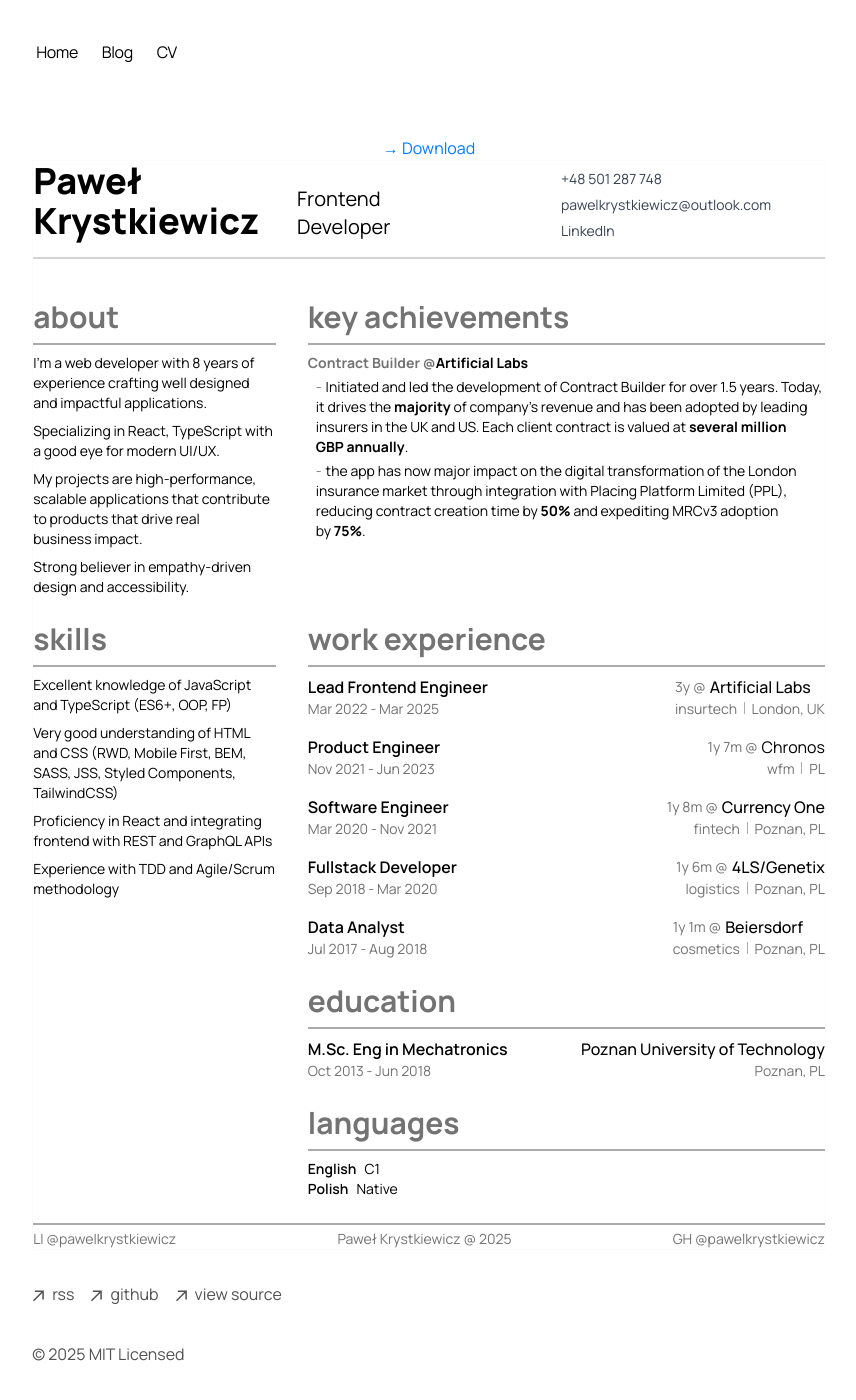
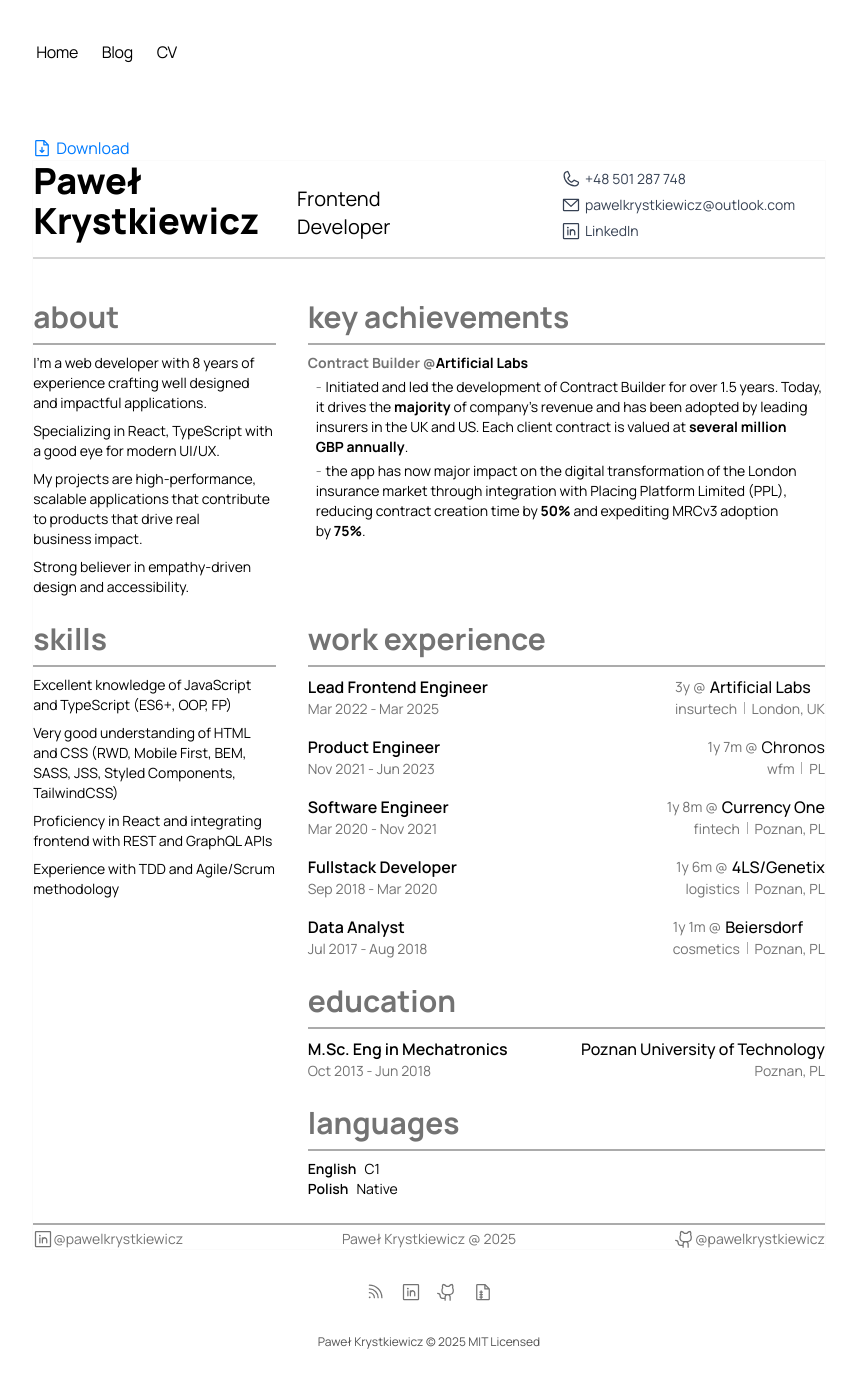
Before and after one commit to pawelkrystkiewicz/pawel-krystkiewicz, a Next.js app: page /cv in a window 1280 px wide. Shown: the top 1400 px of the page, without its empty margins (211-1067 px from the left). After the commit the page ends 1350 px from the top, so only its background shows below. Built offline with nearby package versions, Linux system fonts and the light colour scheme.

Commit message:
feat: remove unused libs, refactor footer

```diff
--- /dev/null
+++ b/app/components/Icons.tsx
@@ -0,0 +1,48 @@
+// Checkout source: https://phosphoricons.com
+
+const DEFAULT_PROPS = { width: 20, height: 20, fill: 'currentColor' }
+
+const Icons = {
+  LinkedIn: (props: React.SVGProps<SVGSVGElement>) => (
+    <svg xmlns="http://www.w3.org/2000/svg" {...DEFAULT_PROPS} viewBox="0 0 256 256" {...props}>
+      <path d="M216,24H40A16,16,0,0,0,24,40V216a16,16,0,0,0,16,16H216a16,16,0,0,0,16-16V40A16,16,0,0,0,216,24Zm0,192H40V40H216V216ZM96,112v64a8,8,0,0,1-16,0V112a8,8,0,0,1,16,0Zm88,28v36a8,8,0,0,1-16,0V140a20,20,0,0,0-40,0v36a8,8,0,0,1-16,0V112a8,8,0,0,1,15.79-1.78A36,36,0,0,1,184,140ZM100,84A12,12,0,1,1,88,72,12,12,0,0,1,100,84Z"></path>
+    </svg>
+  ),
+  Github: (props: React.SVGProps<SVGSVGElement>) => (
+    <svg xmlns="http://www.w3.org/2000/svg" {...DEFAULT_PROPS} viewBox="0 0 256 256" {...props}>
+      <path d="M208.31,75.68A59.78,59.78,0,0,0,202.93,28,8,8,0,0,0,196,24a59.75,59.75,0,0,0-48,24H124A59.75,59.75,0,0,0,76,24a8,8,0,0,0-6.93,4,59.78,59.78,0,0,0-5.38,47.68A58.14,58.14,0,0,0,56,104v8a56.06,56.06,0,0,0,48.44,55.47A39.8,39.8,0,0,0,96,192v8H72a24,24,0,0,1-24-24A40,40,0,0,0,8,136a8,8,0,0,0,0,16,24,24,0,0,1,24,24,40,40,0,0,0,40,40H96v16a8,8,0,0,0,16,0V192a24,24,0,0,1,48,0v40a8,8,0,0,0,16,0V192a39.8,39.8,0,0,0-8.44-24.53A56.06,56.06,0,0,0,216,112v-8A58.14,58.14,0,0,0,208.31,75.68ZM200,112a40,40,0,0,1-40,40H112a40,40,0,0,1-40-40v-8a41.74,41.74,0,0,1,6.9-22.48A8,8,0,0,0,80,73.83a43.81,43.81,0,0,1,.79-33.58,43.88,43.88,0,0,1,32.32,20.06A8,8,0,0,0,119.82,64h32.35a8,8,0,0,0,6.74-3.69,43.87,43.87,0,0,1,32.32-20.06A43.81,43.81,0,0,1,192,73.83a8.09,8.09,0,0,0,1,7.65A41.72,41.72,0,0,1,200,104Z"></path>
+    </svg>
+  ),
+  Email: (props: React.SVGProps<SVGSVGElement>) => (
+    <svg xmlns="http://www.w3.org/2000/svg" {...DEFAULT_PROPS} viewBox="0 0 256 256" {...props}>
+      <path d="M224,48H32a8,8,0,0,0-8,8V192a16,16,0,0,0,16,16H216a16,16,0,0,0,16-16V56A8,8,0,0,0,224,48ZM203.43,64,128,133.15,52.57,64ZM216,192H40V74.19l82.59,75.71a8,8,0,0,0,10.82,0L216,74.19V192Z"></path>
+    </svg>
+  ),
+  Phone: (props: React.SVGProps<SVGSVGElement>) => (
+    <svg xmlns="http://www.w3.org/2000/svg" {...DEFAULT_PROPS} viewBox="0 0 256 256" {...props}>
+      <path d="M222.37,158.46l-47.11-21.11-.13-.06a16,16,0,0,0-15.17,1.4,8.12,8.12,0,0,0-.75.56L134.87,160c-15.42-7.49-31.34-23.29-38.83-38.51l20.78-24.71c.2-.25.39-.5.57-.77a16,16,0,0,0,1.32-15.06l0-.12L97.54,33.64a16,16,0,0,0-16.62-9.52A56.26,56.26,0,0,0,32,80c0,79.4,64.6,144,144,144a56.26,56.26,0,0,0,55.88-48.92A16,16,0,0,0,222.37,158.46ZM176,208A128.14,128.14,0,0,1,48,80,40.2,40.2,0,0,1,82.87,40a.61.61,0,0,0,0,.12l21,47L83.2,111.86a6.13,6.13,0,0,0-.57.77,16,16,0,0,0-1,15.7c9.06,18.53,27.73,37.06,46.46,46.11a16,16,0,0,0,15.75-1.14,8.44,8.44,0,0,0,.74-.56L168.89,152l47,21.05h0s.08,0,.11,0A40.21,40.21,0,0,1,176,208Z"></path>
+    </svg>
+  ),
+  Download: (props: React.SVGProps<SVGSVGElement>) => (
+    <svg xmlns="http://www.w3.org/2000/svg" {...DEFAULT_PROPS} viewBox="0 0 256 256" {...props}>
+      <path d="M213.66,82.34l-56-56A8,8,0,0,0,152,24H56A16,16,0,0,0,40,40V216a16,16,0,0,0,16,16H200a16,16,0,0,0,16-16V88A8,8,0,0,0,213.66,82.34ZM160,51.31,188.69,80H160ZM200,216H56V40h88V88a8,8,0,0,0,8,8h48V216Zm-42.34-61.66a8,8,0,0,1,0,11.32l-24,24a8,8,0,0,1-11.32,0l-24-24a8,8,0,0,1,11.32-11.32L120,164.69V120a8,8,0,0,1,16,0v44.69l10.34-10.35A8,8,0,0,1,157.66,154.34Z"></path>
+    </svg>
+  ),
+  Arrow: (props: React.SVGProps<SVGSVGElement>) => (
+    <svg xmlns="http://www.w3.org/2000/svg" {...DEFAULT_PROPS} viewBox="0 0 256 256" {...props}>
+      <path d="M205.66,117.66a8,8,0,0,1-11.32,0L136,59.31V216a8,8,0,0,1-16,0V59.31L61.66,117.66a8,8,0,0,1-11.32-11.32l72-72a8,8,0,0,1,11.32,0l72,72A8,8,0,0,1,205.66,117.66Z"></path>
+    </svg>
+  ),
+  RSS: (props: React.SVGProps<SVGSVGElement>) => (
+    <svg xmlns="http://www.w3.org/2000/svg" {...DEFAULT_PROPS} viewBox="0 0 256 256" {...props}>
+      <path d="M106.91,149.09A71.53,71.53,0,0,1,128,200a8,8,0,0,1-16,0,56,56,0,0,0-56-56,8,8,0,0,1,0-16A71.53,71.53,0,0,1,106.91,149.09ZM56,80a8,8,0,0,0,0,16A104,104,0,0,1,160,200a8,8,0,0,0,16,0A120,120,0,0,0,56,80Zm118.79,1.21A166.9,166.9,0,0,0,56,32a8,8,0,0,0,0,16A151,151,0,0,1,163.48,92.52,151,151,0,0,1,208,200a8,8,0,0,0,16,0A166.9,166.9,0,0,0,174.79,81.21ZM60,184a12,12,0,1,0,12,12A12,12,0,0,0,60,184Z"></path>
+    </svg>
+  ),
+  Repository: (props: React.SVGProps<SVGSVGElement>) => (
+    <svg xmlns="http://www.w3.org/2000/svg" {...DEFAULT_PROPS} viewBox="0 0 256 256" {...props}>
+      <path d="M213.66,82.34l-56-56A8,8,0,0,0,152,24H56A16,16,0,0,0,40,40V216a16,16,0,0,0,16,16H200a16,16,0,0,0,16-16V88A8,8,0,0,0,213.66,82.34ZM160,51.31,188.69,80H160ZM200,216H112V200h8a8,8,0,0,0,0-16h-8V168h8a8,8,0,0,0,0-16h-8V136h8a8,8,0,0,0,0-16h-8v-8a8,8,0,0,0-16,0v8H88a8,8,0,0,0,0,16h8v16H88a8,8,0,0,0,0,16h8v16H88a8,8,0,0,0,0,16h8v16H56V40h88V88a8,8,0,0,0,8,8h48V216Z"></path>
+    </svg>
+  ),
+}
+
+export default Icons
--- a/app/components/cv/Document.tsx
+++ b/app/components/cv/Document.tsx
@@ -7,7 +7,7 @@
 import { ExperienceEntry } from './ExperienceEntry'
 import { Section } from './Section'
 import { Divider, Paragraph } from './Typography'
-
+import Icons from '../Icons'
 const { name, email, linkedin, github, phone } = config
 
 const DEBUG = false
@@ -33,14 +33,14 @@
             <br /> Developer
           </div>
           <div className="mt-2 text-gray-700 flex flex-col justify-between">
-            <Link href={`tel:${phone}`} target="_blank" className="whitespace-nowrap">
-              {phone}
+            <Link href={`tel:${phone}`} target="_blank" className="whitespace-nowrap flex items-center gap-1">
+              <Icons.Phone /> {phone}
             </Link>
-            <Link href={`mailto:${email}`} target="_blank" className="whitespace-nowrap">
-              {email}
+            <Link href={`mailto:${email}`} target="_blank" className="whitespace-nowrap flex items-center gap-1">
+              <Icons.Email /> {email}
             </Link>
-            <Link href={linkedin} target="_blank" className="whitespace-nowrap">
-              LinkedIn
+            <Link href={linkedin} target="_blank" className="whitespace-nowrap flex items-center gap-1">
+              <Icons.LinkedIn /> LinkedIn
             </Link>
           </div>
         </header>
@@ -117,14 +117,14 @@
         <footer className="text-sm text-text-secondary col-span-3">
           <Divider className="block mb-1" />
           <div className="flex justify-between">
-            <Link href={linkedin} target="_blank" className="whitespace-nowrap">
-              LI @{linkedin.split('/').pop()}
+            <Link href={linkedin} target="_blank" className="whitespace-nowrap flex items-center">
+              <Icons.LinkedIn /> @{linkedin.split('/').pop()}
             </Link>
             <p>
               {name} @ {new Date().getFullYear()}
             </p>
-            <Link href={github} target="_blank" className="link-discrete">
-              GH @{github.split('/').pop()}
+            <Link href={github} target="_blank" className="link-discrete flex items-center">
+              <Icons.Github /> @{github.split('/').pop()}
             </Link>
           </div>
         </footer>
--- a/app/components/cv/Downloader.tsx
+++ b/app/components/cv/Downloader.tsx
@@ -1,7 +1,7 @@
 'use client'
 
 import { downloadPdf } from '@/app/utils/download-pdf'
-
+import Icons from '../Icons'
 interface DownloaderProps {
   filename: string
   pagePath: string
@@ -11,8 +11,8 @@
   const handleExport = () => downloadPdf({ path: pagePath, name: filename })
 
   return (
-    <button className="text-primary" onClick={handleExport.bind(null)}>
-      &rarr; Download
+    <button className="text-primary flex items-center gap-1" onClick={handleExport.bind(null)}>
+      <Icons.Download /> Download
     </button>
   )
 }
--- a/app/components/cv/experience.data.ts
+++ b/app/components/cv/experience.data.ts
@@ -13,7 +13,7 @@
     'link': 'https://artificial.io',
   },
   {
-    'id': 3,
+    'id': 4,
     'company': 'Chronos',
     'industry': 'wfm',
     'role': 'Product Engineer',
--- a/app/components/footer.tsx
+++ b/app/components/footer.tsx
@@ -1,64 +1,52 @@
 import config from '@/config'
+import Icons from './Icons'
+import Link from 'next/link'
 
-const { name, email, linkedin, github, repo } = config
+const { name, linkedin, github, repo } = config
 
-function ArrowIcon() {
-  return (
-    <svg
-      width="12"
-      height="12"
-      viewBox="0 0 12 12"
-      fill="none"
-      xmlns="http://www.w3.org/2000/svg"
-    >
-      <path
-        d="M2.07102 11.3494L0.963068 10.2415L9.2017 1.98864H2.83807L2.85227 0.454545H11.8438V9.46023H10.2955L10.3097 3.09659L2.07102 11.3494Z"
-        fill="currentColor"
-      />
-    </svg>
-  )
-}
+const items = [
+  {
+    href: '/rss',
+    text: 'rss',
+    icon: Icons.RSS,
+  },
+  {
+    href: linkedin,
+    text: 'linkedin',
+    icon: Icons.LinkedIn,
+  },
+  {
+    href: github,
+    text: 'github',
+    icon: Icons.Github,
+  },
+  {
+    href: repo,
+    text: 'view source',
+    icon: Icons.Repository,
+  },
+]
 
 export default function Footer() {
   return (
-    <footer className="mb-16">
-      <ul className="font-sm mt-8 flex flex-col space-x-0 space-y-2 text-neutral-600 md:flex-row md:space-x-4 md:space-y-0 dark:text-neutral-300">
-        <li>
-          <a
-            className="flex items-center transition-all hover:text-neutral-800 dark:hover:text-neutral-100"
-            rel="noopener noreferrer"
-            target="_blank"
-            href="/rss"
-          >
-            <ArrowIcon />
-            <p className="ml-2 h-7">rss</p>
-          </a>
-        </li>
-        <li>
-          <a
-            className="flex items-center transition-all hover:text-neutral-800 dark:hover:text-neutral-100"
-            rel="noopener noreferrer"
-            target="_blank"
-            href={github}
-          >
-            <ArrowIcon />
-            <p className="ml-2 h-7">github</p>
-          </a>
-        </li>
-        <li>
-          <a
-            className="flex items-center transition-all hover:text-neutral-800 dark:hover:text-neutral-100"
-            rel="noopener noreferrer"
-            target="_blank"
-            href={repo}
-          >
-            <ArrowIcon />
-            <p className="ml-2 h-7">view source</p>
-          </a>
-        </li>
+    <footer className="sm:flex sm:flex-col sm:items-center">
+      <ul className="text-sm mt-8 flex flex-col space-x-0 space-y-2 md:flex-row md:space-x-4 md:space-y-0 text-text-secondary">
+        {items.map(({ href, text, icon: Icon }) => (
+          <li key={href}>
+            <Link
+              className="flex items-center micro-interactions link-descrete gap-1"
+              rel="noopener noreferrer"
+              target="_blank"
+              href={href}
+              title={text}>
+              <Icon />
+              <span className="sm:hidden block">{text}</span>
+            </Link>
+          </li>
+        ))}
       </ul>
-      <p className="mt-8 text-neutral-600 dark:text-neutral-300">
-        © {new Date().getFullYear()} MIT Licensed
+      <p className="mt-8 text-neutral-600 dark:text-neutral-300 text-xs text-center">
+        {name} © {new Date().getFullYear()} MIT Licensed
       </p>
     </footer>
   )
--- a/app/layout.tsx
+++ b/app/layout.tsx
@@ -1,13 +1,12 @@
-import './global.css'
-import type { Metadata } from 'next'
-import { Navbar } from './components/nav'
 import { Analytics } from '@vercel/analytics/react'
 import { SpeedInsights } from '@vercel/speed-insights/next'
+import clsx from 'clsx'
+import type { Metadata } from 'next'
+import { Fira_Code, Manrope } from 'next/font/google'
 import Footer from './components/footer'
+import { Navbar } from './components/nav'
+import './global.css'
 import { baseUrl } from './sitemap'
-import { Manrope, Fira_Code } from 'next/font/google'
-import clsx from 'clsx'
-import Provider from './provider'
 
 const manrope = Manrope({
   subsets: ['latin'],
@@ -54,13 +53,11 @@
       className={clsx('text-black bg-white dark:text-white dark:bg-black', manrope.variable, firaCode.variable)}>
       <body className="antialiased mx-4 mt-8 lg:mx-auto" style={{ maxWidth: '210mm' }}>
         <main className="flex-auto min-w-0 mt-6 flex flex-col px-2 md:px-0">
-          <Provider>
-            <Navbar />
-            {children}
-            <Footer />
-            <Analytics />
-            <SpeedInsights />
-          </Provider>
+          <Navbar />
+          {children}
+          <Footer />
+          <Analytics />
+          <SpeedInsights />
         </main>
       </body>
     </html>
--- a/app/provider.tsx
+++ /dev/null
@@ -1,11 +0,0 @@
-'use client'
-
-import { IconContext } from '@phosphor-icons/react'
-
-export default function Provider({ children }: { children: React.ReactNode }) {
-  return (
-    <IconContext.Provider value={{ size: 24, weight: 'bold' }}>
-      {children}
-    </IconContext.Provider>
-  )
-}
--- a/package.json
+++ b/package.json
@@ -8,14 +8,11 @@
     "start": "next start"
   },
   "dependencies": {
-    "@phosphor-icons/react": "^2.1.7",
     "@vercel/analytics": "^1.1.3",
     "@vercel/speed-insights": "^1.0.9",
     "class-variance-authority": "^0.7.1",
     "clsx": "^2.1.1",
-    "html2canvas": "^1.4.1",
     "iconoir-react": "^7.10.1",
-    "jspdf": "^3.0.1",
     "next": "^15.2.2",
     "next-mdx-remote": "^4.4.1",
     "playwright": "^1.51.1",
```
Also changed, not shown: 1 other file (tests, documents, lock files or other folders).
